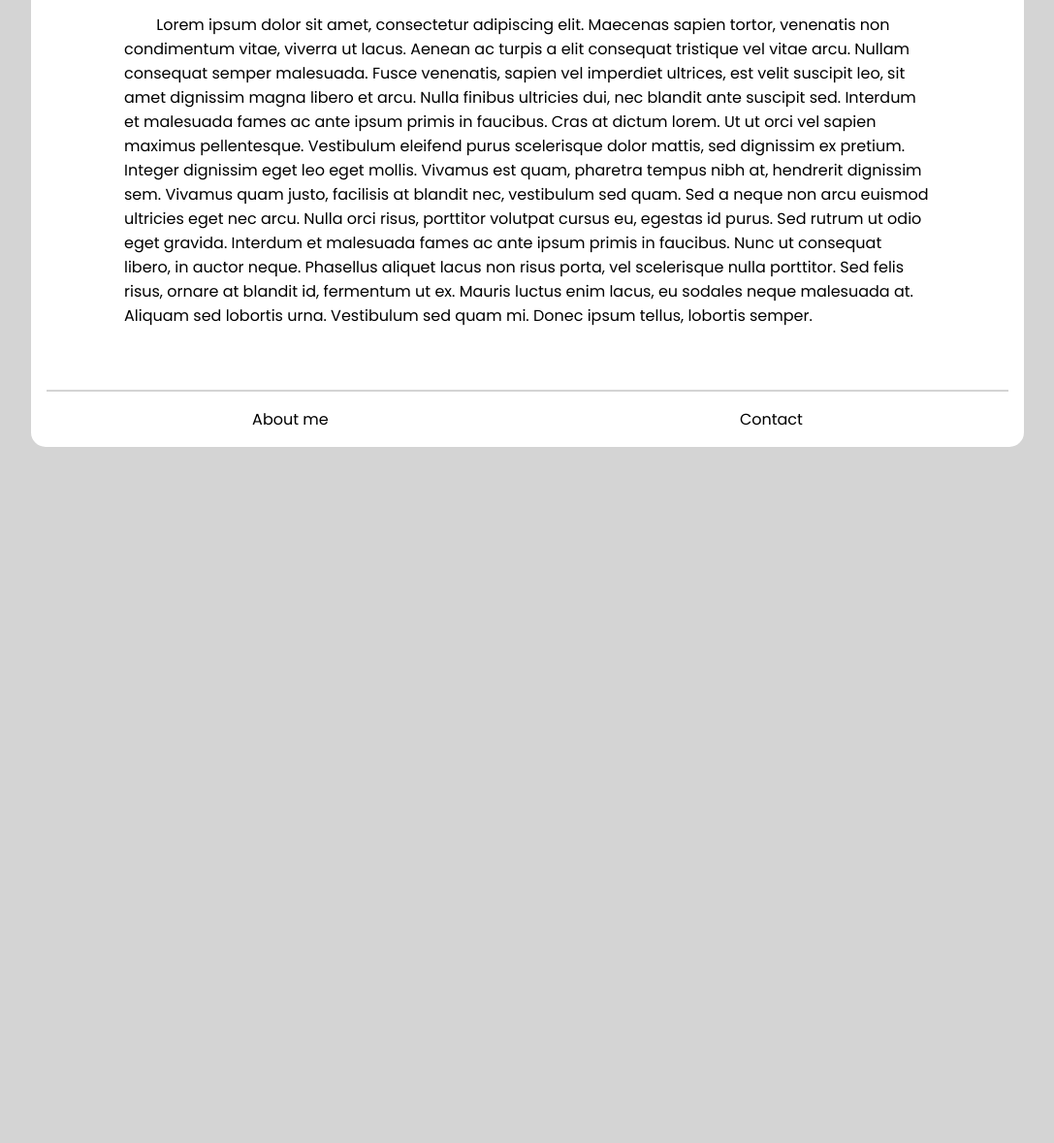
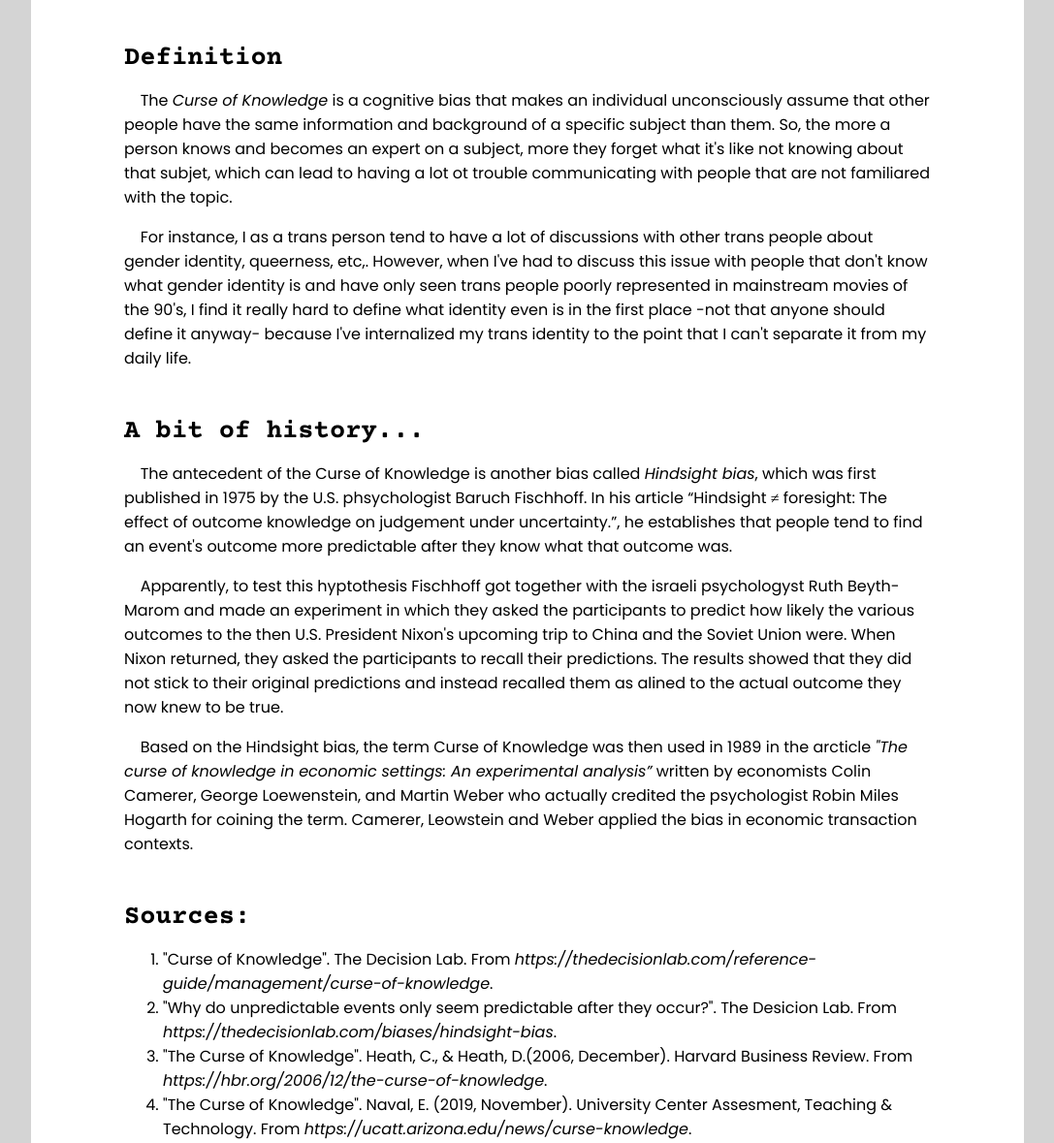
Before and after one commit to 0ka3ri/uncanny-page, a plain HTML site: page subpages/curse-of-knowledge/index.html in a window 1280 px wide. Shown: the part 281-1460 px from the top of the page at 97% size, without its empty margins (96-1183 px from the left). Before the commit the page ends 800 px from the top, so only its background shows below. Drawn offline with nearby package versions, Linux system fonts and the light colour scheme; a web font is replaced by a local one.

Commit message:
Added disclaimer on home, finished Curse of Knowledge content and made minor changes in tags by adding an id on Contact, About me and Curse of Knowledge's html element

```diff
--- a/style.css
+++ b/style.css
@@ -45,13 +45,14 @@ h2 {
   font-size: 2rem;
 }
 
+
 p {
   font-family: "Poppins";
   font-size: 1rem;
-  text-indent: 4%;
+  text-indent: 2%;
 }
 
-span {
+.index-title {
   font-family: inherit;
   font-size: 1.25rem;
 }
@@ -66,6 +67,13 @@ a:hover {
   text-decoration: underline;
 }
 
+.italic {
+  font-style: italic;
+}
+
+.disclaimer {
+  font-size: 0.90rem;
+}
 
 /*HEADER*/
 
@@ -150,9 +158,18 @@ footer {
 }
 
 
+/*PARADOX SUBPAGES*/
+
+.subpage h2 {
+  font-size: 1.7rem;
+  margin-top: 3rem;
+  margin-bottom: 0;
+}
+
+
 /*CONTACT PAGE*/
 
-main#contact {
+#contact main {
   padding: 0;
 }
 
@@ -167,38 +184,41 @@ svg {
   padding-right: 0.5rem;
 }
 
-a.contact {
+#contact a {
   font-size: 1rem;
+}
+
+#contact .social-network {
   letter-spacing: 0.25em;
 }
 
 
 /*ABOUT PAGE*/
 
-main#about {
+#about main{
   padding: 0;
 }
 
-.about-content {
+#about .content {
   display: flex;
   flex-direction: column;
   justify-content: center;
   align-items: center;
 }
 
-.about-content ul {
+.content ul {
   padding: 0;
   letter-spacing: 0.10rem;
   list-style-type: none;
 }
 
-.about-content ul li {
+.content ul li {
   display: flex;
   align-items: center;
   margin: 1em;
 }
 
-.about-content ul img {
+.content ul img {
   width: 35px;
   padding-right: 0.50rem;
 }
--- a/subpages/curse-of-knowledge/index.html
+++ b/subpages/curse-of-knowledge/index.html
@@ -1,5 +1,5 @@
 <!DOCTYPE html>
-<html lang="en">
+<html lang="en" class="subpage">
 
   <head>
     <meta charset="UTF-8">
@@ -46,22 +46,63 @@
 
     <main>
       <h1>Curse of Knowledge</h1>
-      <p>Lorem ipsum dolor sit amet, consectetur adipiscing elit. Maecenas sapien tortor, venenatis non condimentum vitae,
-        viverra ut lacus. Aenean ac turpis a elit consequat tristique vel vitae arcu. Nullam consequat semper malesuada. Fusce
-        venenatis, sapien vel imperdiet ultrices, est velit suscipit leo, sit amet dignissim magna libero et arcu. Nulla finibus
-        ultricies dui, nec blandit ante suscipit sed. Interdum et malesuada fames ac ante ipsum primis in faucibus. Cras at
-        dictum lorem.
+      <h2>Definition</h2>
+      <p>The <a class="italic" href="https://en.wikipedia.org/wiki/Curse_of_knowledge" target="blank">Curse of
+        Knowledge</a> is a cognitive bias that makes an individual unconsciously assume that other people have
+        the same information and background of a specific subject than them. So, the more a person knows and
+        becomes an expert on a subject, more they forget what it's like not knowing about that subjet, which
+        can lead to having a lot ot trouble communicating with people that are not familiared with the topic.
+      </p>
+      <p>
+        For instance, I as a trans person tend to have a lot of discussions with other trans people about
+        gender identity, queerness, etc,. However, when I've had to discuss this issue with people that don't
+        know what gender identity is and have only seen trans people poorly represented in mainstream movies
+        of the 90's, I find it really hard to define what identity even is in the first place -not that
+        anyone should define it anyway- because I've internalized my trans identity to the point that I can't
+        separate it from my daily life.
+      </p>
 
-        Ut ut orci vel sapien maximus pellentesque. Vestibulum eleifend purus scelerisque dolor mattis, sed dignissim ex
-        pretium. Integer dignissim eget leo eget mollis. Vivamus est quam, pharetra tempus nibh at, hendrerit dignissim sem.
-        Vivamus quam justo, facilisis at blandit nec, vestibulum sed quam. Sed a neque non arcu euismod ultricies eget nec arcu.
-        Nulla orci risus, porttitor volutpat cursus eu, egestas id purus.
+      <h2>A bit of history...</h2>
+      <p>
+        The antecedent of the Curse of Knowledge is another bias called <a class="italic"
+        href="https://en.wikipedia.org/wiki/Hindsight_bias" target="_blank">Hindsight bias</a>, which was first
+        published in 1975 by the U.S. phsychologist Baruch Fischhoff. In his article “Hindsight ≠ foresight:
+        The effect of outcome knowledge on judgement under uncertainty.”, he establishes that people tend to
+        find an event's outcome more predictable after they know what that outcome was.
+      </p>
+      <p>
+        Apparently, to test this hyptothesis Fischhoff got together with the israeli psychologyst Ruth
+        Beyth-Marom and made an experiment in which they asked the participants to predict how likely the
+        various outcomes to the then U.S. President Nixon's upcoming trip to China and the Soviet Union were.
+        When Nixon returned, they asked the participants to recall their predictions. The results
+        showed that they did not stick to their original predictions and instead recalled them as alined to the
+        actual outcome they now knew to be true.
+      </p>
+      <p>
+        Based on the Hindsight bias, the term Curse of Knowledge was then used in 1989 in the arcticle
+        <a class="italic" href="https://www.cmu.edu/dietrich/sds/docs/loewenstein/CurseknowledgeEconSet.pdf"
+        target="_blank">"The curse of knowledge in economic settings: An experimental analysis”</a> written by
+        economists Colin Camerer, George Loewenstein, and Martin Weber who actually credited the psychologist
+        Robin Miles Hogarth for coining the term. Camerer, Leowstein and Weber applied the bias in economic
+        transaction contexts.
+      </p>
 
-        Sed rutrum ut odio eget gravida. Interdum et malesuada fames ac ante ipsum primis in faucibus. Nunc ut consequat libero,
-        in auctor neque. Phasellus aliquet lacus non risus porta, vel scelerisque nulla porttitor. Sed felis risus, ornare at
-        blandit id, fermentum ut ex. Mauris luctus enim lacus, eu sodales neque malesuada at. Aliquam sed lobortis urna.
-        Vestibulum sed quam mi. Donec ipsum tellus, lobortis semper.
-      </p>
+        <h2>Sources:</h2>
+        <ol>
+          <li>"Curse of Knowledge". The Decision Lab. From
+            <a class="italic" href="https://thedecisionlab.com/reference-guide/management/curse-of-knowledge"
+            target="blank">https://thedecisionlab.com/reference-guide/management/curse-of-knowledge</a>.</li>
+          <li>"Why do unpredictable events only seem predictable after they occur?". The Desicion Lab. From
+            <a class="italic" href="https://thedecisionlab.com/biases/hindsight-bias" target="blank">
+              https://thedecisionlab.com/biases/hindsight-bias</a>.</li>
+          <li>"The Curse of Knowledge". Heath, C., & Heath, D.(2006, December). Harvard Business Review. From
+            <a class="italic" href="https://hbr.org/2006/12/the-curse-of-knowledge" target="blank">
+              https://hbr.org/2006/12/the-curse-of-knowledge</a>.</li>
+          <li>"The Curse of Knowledge". Naval, E. (2019, November). University Center Assesment, Teaching &
+            Technology. From
+            <a class="italic" href="https://ucatt.arizona.edu/news/curse-knowledge" target="blank">
+              https://ucatt.arizona.edu/news/curse-knowledge</a>.</li>
+        </ol>
     </main>
 
     <footer>
```
Also changed, not shown: index.html (+16 -13 lines), subpages/about/index.html (+3 -3 lines), subpages/contact/index.html (+4 -4 lines).
